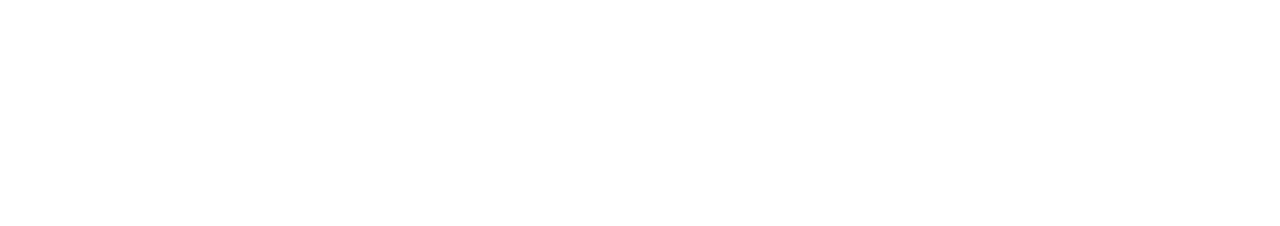
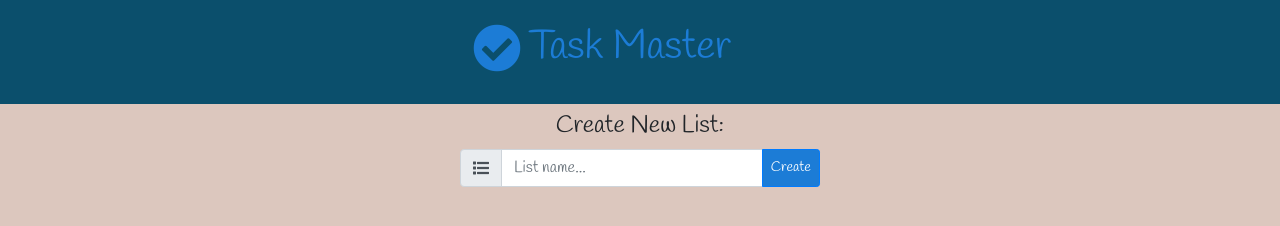
Before and after one commit to RobertGumeny/TaskMaster, a plain HTML site: page index.html in a window 1280 px wide. Drawn offline with nearby package versions, Linux system fonts and the light colour scheme.

Commit message:
Basic layout done

```diff
--- a/assets/style.css
+++ b/assets/style.css
@@ -0,0 +1,14 @@
+header {
+  background-color: #0b4f6c;
+  color: #1c7cd6;
+}
+body {
+  font-family: "Handlee", cursive;
+}
+.bg-main {
+  background-color: #dcc7be;
+  height: 100vh;
+}
+.btn-primary {
+  background-color: #1c7cd6;
+}
--- a/index.html
+++ b/index.html
@@ -8,11 +8,87 @@
       rel="stylesheet"
       href="https://stackpath.bootstrapcdn.com/bootstrap/4.3.1/css/bootstrap.min.css"
     />
+    <link
+      rel="stylesheet"
+      href="https://use.fontawesome.com/releases/v5.1.1/css/all.css"
+      integrity="sha384-O8whS3fhG2OnA5Kas0Y9l3cfpmYjapjI0E4theH4iuMD+pLhbf6JI0jIMfYcK3yZ"
+      crossorigin="anonymous"
+    />
+    <link
+      href="https://fonts.googleapis.com/css?family=Handlee&display=swap"
+      rel="stylesheet"
+    />
     <link rel="stylesheet" href="assets/style.css" />
     <title>TaskMaster</title>
   </head>
 
   <body>
+    <!-- SECTION Header -->
+    <header>
+      <div class="container">
+        <div class="row py-4">
+          <div class="col-4 mx-auto d-flex">
+            <i class="fas fa-check-circle fa-3x px-2"></i>
+            <h1>Task Master</h1>
+          </div>
+        </div>
+      </div>
+    </header>
+    <!-- !SECTION End Header-->
+    <main class="bg-main">
+      <!-- SECTION Submit new list-->
+      <div class="container">
+        <div class="row">
+          <div class="col-4 mx-auto text-center py-2">
+            <h4>Create New List:</h4>
+            <form action="submit">
+              <div class="form-row">
+                <div class="input-group">
+                  <div class="input-group-prepend">
+                    <div class="input-group-text">
+                      <i class="fas fa-list"></i>
+                    </div>
+                  </div>
+                  <input
+                    type="text"
+                    name="newList"
+                    id="add-list"
+                    class="form-control"
+                    placeholder="List name..."
+                  />
+                  <div class="input-group-append">
+                    <button type="submit" class="btn btn-primary btn-sm">
+                      Create
+                    </button>
+                  </div>
+                </div>
+              </div>
+            </form>
+          </div>
+        </div>
+      </div>
+      <!-- !SECTION End submit new list -->
+      <!-- SECTION Begin displaying new lists-->
+      <div class="row" id="list-display"></div>
+      <!-- !SECTION End displaying new lists -->
+    </main>
+
+    <!-- Bootstrap/Personal JS -->
+    <script
+      src="https://code.jquery.com/jquery-3.4.1.slim.min.js"
+      integrity="sha384-J6qa4849blE2+poT4WnyKhv5vZF5SrPo0iEjwBvKU7imGFAV0wwj1yYfoRSJoZ+n"
+      crossorigin="anonymous"
+    ></script>
+    <script
+      src="https://cdn.jsdelivr.net/npm/popper.js@1.16.0/dist/umd/popper.min.js"
+      integrity="sha384-Q6E9RHvbIyZFJoft+2mJbHaEWldlvI9IOYy5n3zV9zzTtmI3UksdQRVvoxMfooAo"
+      crossorigin="anonymous"
+    ></script>
+    <script
+      src="https://stackpath.bootstrapcdn.com/bootstrap/4.4.1/js/bootstrap.min.js"
+      integrity="sha384-wfSDF2E50Y2D1uUdj0O3uMBJnjuUD4Ih7YwaYd1iqfktj0Uod8GCExl3Og8ifwB6"
+      crossorigin="anonymous"
+    ></script>
     <script src="app/main.js" type="module"></script>
   </body>
 </html>
```
